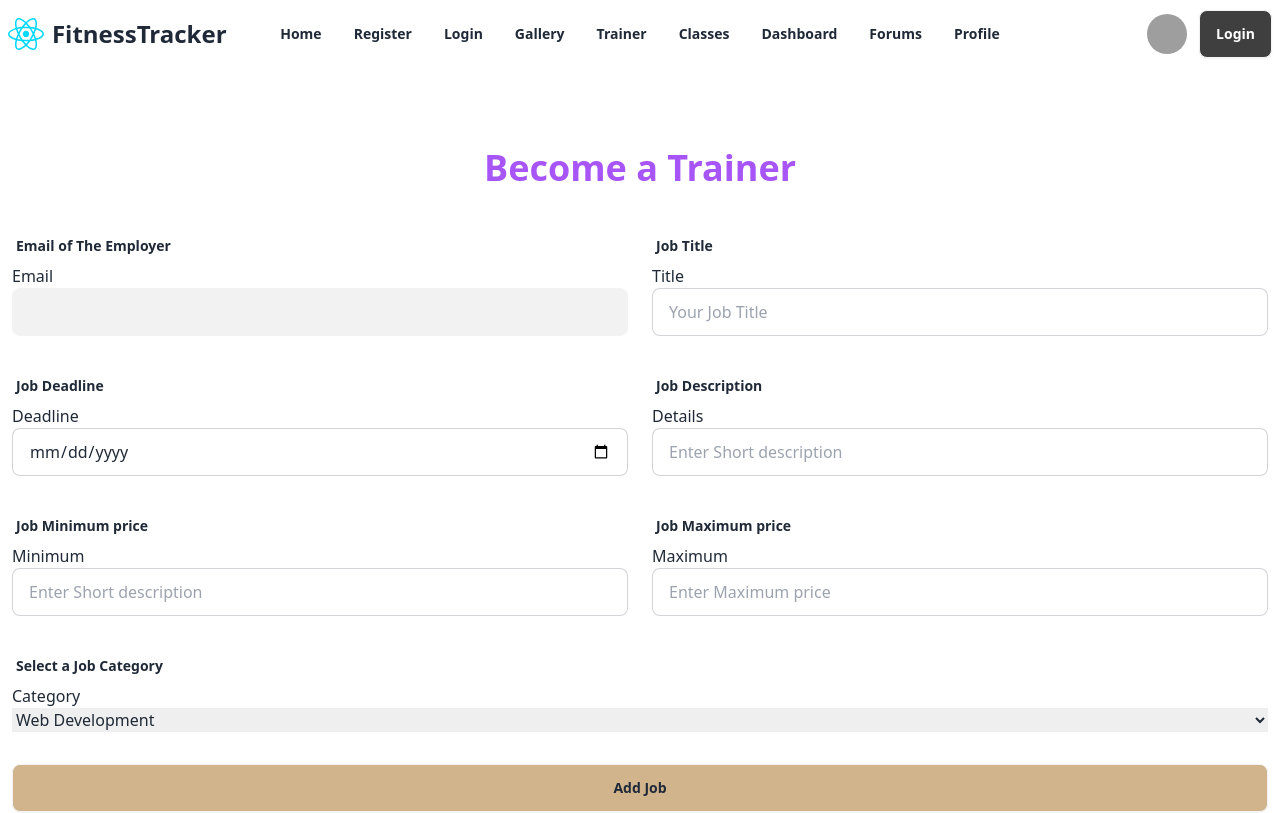
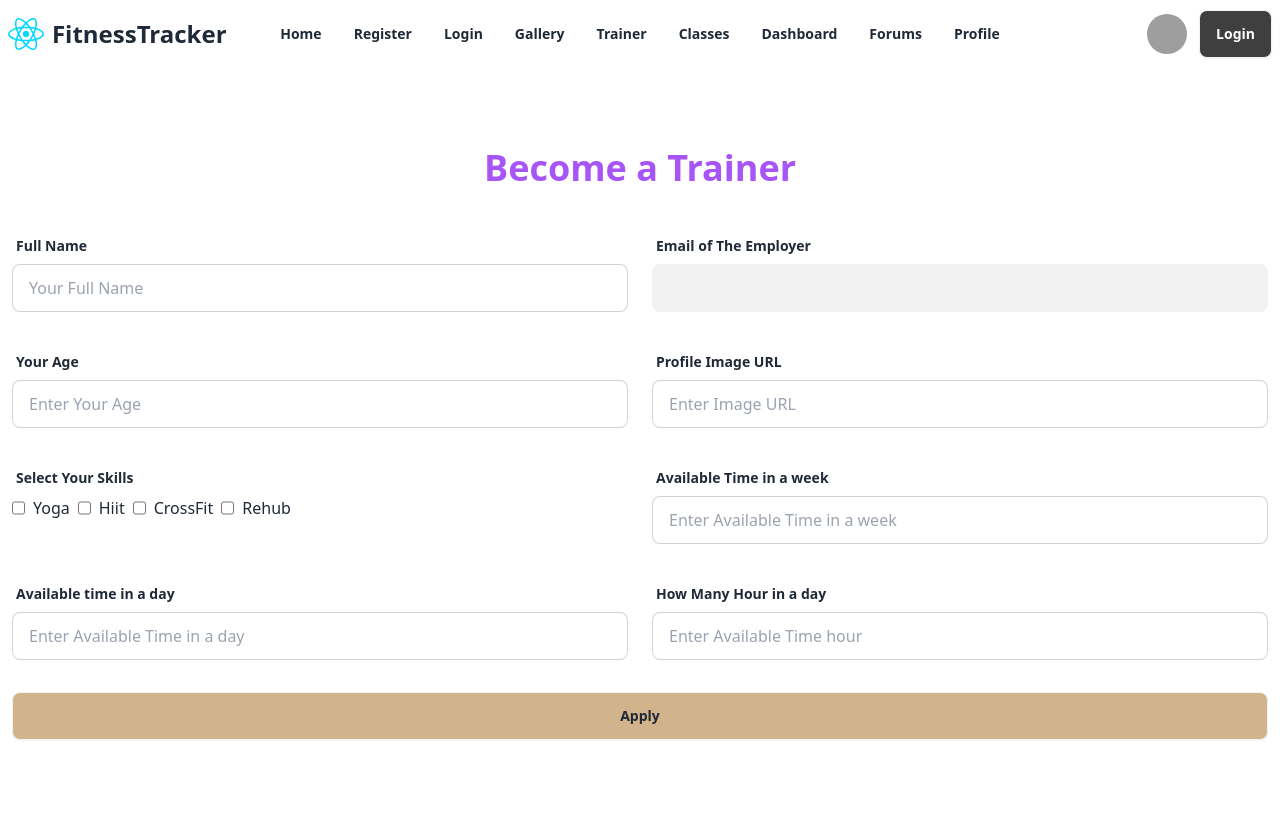
Before and after one commit to Jihad-24/fitness-tracker, a React (Vite) app: page /becomeTrainer in a window 1280 px wide. Shown: the top 813 px of the page. Built offline with nearby package versions, Linux system fonts and the light colour scheme; no server answers; grey boxes are pictures that could not be loaded.

Commit message:
finished beacome trainer page

```diff
--- a/package.json
+++ b/package.json
@@ -4,6 +4,7 @@
   "version": "0.0.0",
   "type": "module",
   "scripts": {
+    "start": "start",
     "dev": "vite",
     "build": "vite build",
     "lint": "eslint . --ext js,jsx --report-unused-disable-directives --max-warnings 0",
--- a/src/Pages/Trainer/BecomeTrainer.jsx
+++ b/src/Pages/Trainer/BecomeTrainer.jsx
@@ -1,132 +1,167 @@
 import { useNavigate } from "react-router-dom";
 import Swal from "sweetalert2";
 import useAuth from "../../hooks/useAuth";
+import useAxiosPublic from "../../hooks/useAxiosPublic";
 
 
 const BecomeTrainer = () => {
     const { user } = useAuth();
     const navigate = useNavigate();
+    const axiosPublic =useAxiosPublic();
 
-    const handleAddJob = event => {
+
+
+    const handleApplied = event => {
         event.preventDefault();
         const form = event.target;
         const email = form.email.value;
-        const jobtitle = form.jobtitle.value;
-        const deadline = form.deadline.value;
-        const description = form.description.value;
-        const miniprice = form.miniprice.value;
-        const maxprice = form.maxprice.value;
-        const category = form.category.value;
+        const name = form.name.value;
+        const age = form.age.value;
+        const photo = form.photo.value;
+        const timeday = form.timeday.value;
+        const timeWeek = form.timeWeek.value;
+        const timehour = form.timehour.value;
+        const skills = {
+            skill1: { checked: form.skill1.checked, value: form.skill1.checked ? form.skill1.value : '' },
+            skill2: { checked: form.skill2.checked, value: form.skill2.checked ? form.skill2.value : '' },
+            skill3: { checked: form.skill3.checked, value: form.skill3.checked ? form.skill3.value : '' },
+            skill4: { checked: form.skill4.checked, value: form.skill4.checked ? form.skill4.value : '' }
+        };
 
-        const newProduct = { email, deadline, miniprice, jobtitle, description, maxprice, category }
-        console.log(newProduct);
+        // Filter checked skills and create a new object with only checked skills
+        const checkedSkills = {};
+        for (const [key, value] of Object.entries(skills)) {
+            if (value.checked) {
+                checkedSkills[key] = value.value;
+            }
+        }
+
+        const trainerDoc = { email, age, timeday, name, photo, timeWeek, timehour, skills: checkedSkills }
+        // console.log(trainerDoc);
 
         // send data to the server
-        fetch('https://b8a11-server-side-jihad-24.vercel.app/mypostedjobs', {
-            method: "POST",
-            headers: {
-                'content-type': 'application/json'
-            },
-            body: JSON.stringify(newProduct)
+        axiosPublic.post('/trainers',trainerDoc)
+        .then(res => {
+            if (res.data.insertedId) {
+                Swal.fire({
+                    position: "top-end",
+                    icon: "success",
+                    title: "Applied Successfull",
+                    showConfirmButton: false,
+                    timer: 1500
+                });
+                form.reset();
+                navigate('/trainer')
+            }
         })
-            .then(res => res.json())
-            .then(data => {
-                console.log(data);
-                if (data.insertedId) {
-                    Swal.fire({
-                        title: 'Success!',
-                        text: 'Job Added Successfully',
-                        icon: 'success',
-                        confirmButtonText: 'Cool'
-                    })
-                    // form.reset()
-                    // navigate('/mypostedjobs')
-                }
-
-            })
+        .catch(error=>{
+            console.log(error.message);
+        })
     }
     return (
         <div>
             <div className='md:py-20 py-10 px-3'>
                 <h1 className='text-center font-extrabold mb-10 text-purple-500 text-2xl md:text-4xl'>Become a Trainer</h1>
-                <form onSubmit={handleAddJob}>
+                <form onSubmit={handleApplied}>
                     <div className='md:flex gap-6 justify-center mb-8'>
+
+                        <div className="form-control md:w-1/2">
+                            <label className="label">
+                                <span className='label-text font-bold'>Full Name</span>
+                            </label>
+                            <label className="input-group">
+                                <input type="text" name='name' placeholder="Your Full Name" className="input input-bordered w-full" />
+                            </label>
+                        </div>
                         <div className="form-control md:w-1/2">
                             <label className="label">
                                 <span className='label-text font-bold'>Email of The Employer</span>
                             </label>
                             <label className="input-group">
-                                <span className='font-medium'>Email</span>
                                 <input type="text" name='email' defaultValue={user?.email} className="input input-bordered w-full" disabled />
-                            </label>
-                        </div>
-                        <div className="form-control md:w-1/2">
-                            <label className="label">
-                                <span className='label-text font-bold'>Job Title</span>
-                            </label>
-                            <label className="input-group">
-                                <span className='font-medium'>Title</span>
-                                <input type="text" name='jobtitle' placeholder="Your Job Title" className="input input-bordered w-full" />
                             </label>
                         </div>
                     </div>
                     <div className='md:flex gap-6 justify-center mb-8'>
                         <div className="form-control md:w-1/2">
                             <label className="label">
-                                <span className='label-text font-bold'>Job Deadline</span>
+                                <span className='label-text font-bold'>Your Age</span>
                             </label>
                             <label className="input-group">
-                                <span className='font-medium'>Deadline</span>
-                                <input type="date" name='deadline' placeholder="Enter Job Deadline" className="input input-bordered w-full" />
+                                <input type="number" name='age' placeholder="Enter Your Age" className="input input-bordered w-full" />
                             </label>
                         </div>
                         <div className="form-control md:w-1/2">
                             <label className="label">
-                                <span className='label-text font-bold'>Job Description</span>
+                                <span className='label-text font-bold'>Profile Image URL</span>
                             </label>
                             <label className="input-group">
-                                <span className='font-medium'>Details</span>
-                                <input type="text" name='description' placeholder="Enter Short description" className="input input-bordered w-full" />
+                                <input type="text" name='photo' placeholder="Enter Image URL" className="input input-bordered w-full" />
                             </label>
                         </div>
                     </div>
                     <div className='md:flex gap-6 justify-center mb-8'>
                         <div className="form-control md:w-1/2">
                             <label className="label">
-                                <span className='label-text font-bold'>Job Minimum price</span>
+                                <span className='label-text font-bold'>Select Your Skills</span>
                             </label>
                             <label className="input-group">
-                                <span className='font-medium'>Minimum</span>
-                                <input type="text" name='miniprice' placeholder="Enter Short description" className="input input-bordered w-full" />
+                                <div className="flex gap-2">
+                                    <div className="flex gap-2" >
+                                        <input type="checkbox"
+                                            name="skill1" id="skill1" value={'Yoga'} />
+                                        <label htmlFor="skill1"><a href="#">Yoga</a></label>
+                                    </div>
+                                    <div className="flex gap-2" >
+                                        <input type="checkbox"
+                                            name="skill2" id="skill2" value={'Hiit'} />
+                                        <label htmlFor="skill2"><a href="#">Hiit</a></label>
+                                    </div>
+                                    <div className="flex gap-2" >
+                                        <input type="checkbox"
+                                            name="skill3" id="skill3" value={'CrossFit'} />
+                                        <label htmlFor="skill3"><a href="#">CrossFit</a></label>
+                                    </div>
+                                    <div className="flex gap-2" >
+                                        <input type="checkbox"
+                                            name="skill4" id="skill4" value={'Rehub'} />
+                                        <label htmlFor="skill4"><a href="#">Rehub</a></label>
+                                    </div>
+                                </div>
                             </label>
                         </div>
                         <div className="form-control md:w-1/2">
                             <label className="label">
-                                <span className='label-text font-bold'>Job Maximum price
+                                <span className='label-text font-bold'>Available Time in a week
                                 </span>
                             </label>
                             <label className="input-group">
-                                <span className='font-medium'>Maximum</span>
-                                <input type="text" name='maxprice' placeholder="Enter Maximum price" className="input input-bordered w-full" />
+                                <input type="text" name='timeWeek' placeholder="Enter Available Time in a week" className="input input-bordered w-full" />
                             </label>
                         </div>
                     </div>
-                    <div className='mb-8'>
-                        <div className="form-control w-full">
+                    <div className='md:flex gap-6 justify-center mb-8'>
+                        <div className="form-control md:w-1/2">
                             <label className="label">
-                                <span className='label-text font-bold'>Select a Job Category</span>
+                                <span className='label-text font-bold'>Available time in a day
+                                </span>
                             </label>
                             <label className="input-group">
-                                <span className='font-medium'>Category</span>
-                                <select className="w-full" name="category">
-                                    <option value="Web Development">Web Development</option>
-                                    <option value="Digital Marketing">Digital Marketing</option>
-                                    <option value="Graphic Design">Graphic Design</option>
-                                </select>
+                                <input type="text" name='timeday' placeholder="Enter Available Time in a day" className="input input-bordered w-full" />
+                            </label>
+                        </div>
+                        <div className="form-control md:w-1/2">
+                            <label className="label">
+                                <span className='label-text font-bold'>How Many Hour in a day
+                                </span>
+                            </label>
+                            <label className="input-group">
+                                <input type="number" name='timehour' placeholder="Enter Available Time hour" className="input input-bordered w-full" />
                             </label>
                         </div>
                     </div>
-                    <input className='btn btn-block bg-[#D2B48C]' type="submit" value="Add Job" />
+
+                    <input className='btn btn-block bg-[#D2B48C]' type="submit" value="Apply" />
                 </form>
 
             </div>
--- a/src/components/Subscribe/Subscribe.jsx
+++ b/src/components/Subscribe/Subscribe.jsx
@@ -12,7 +12,6 @@ const Subscribe = () => {
         const userInfo = { name, email};
         axiosPublic.post('/subscribes', userInfo)
             .then(res => {
-
                 if (res.data.insertedId) {
                     Swal.fire({
                         position: "top-end",
@@ -23,6 +22,9 @@ const Subscribe = () => {
                     });
                     form.reset();
                 }
+            })
+            .catch(error=>{
+                console.log(error.message);
             })
 
     }
```
